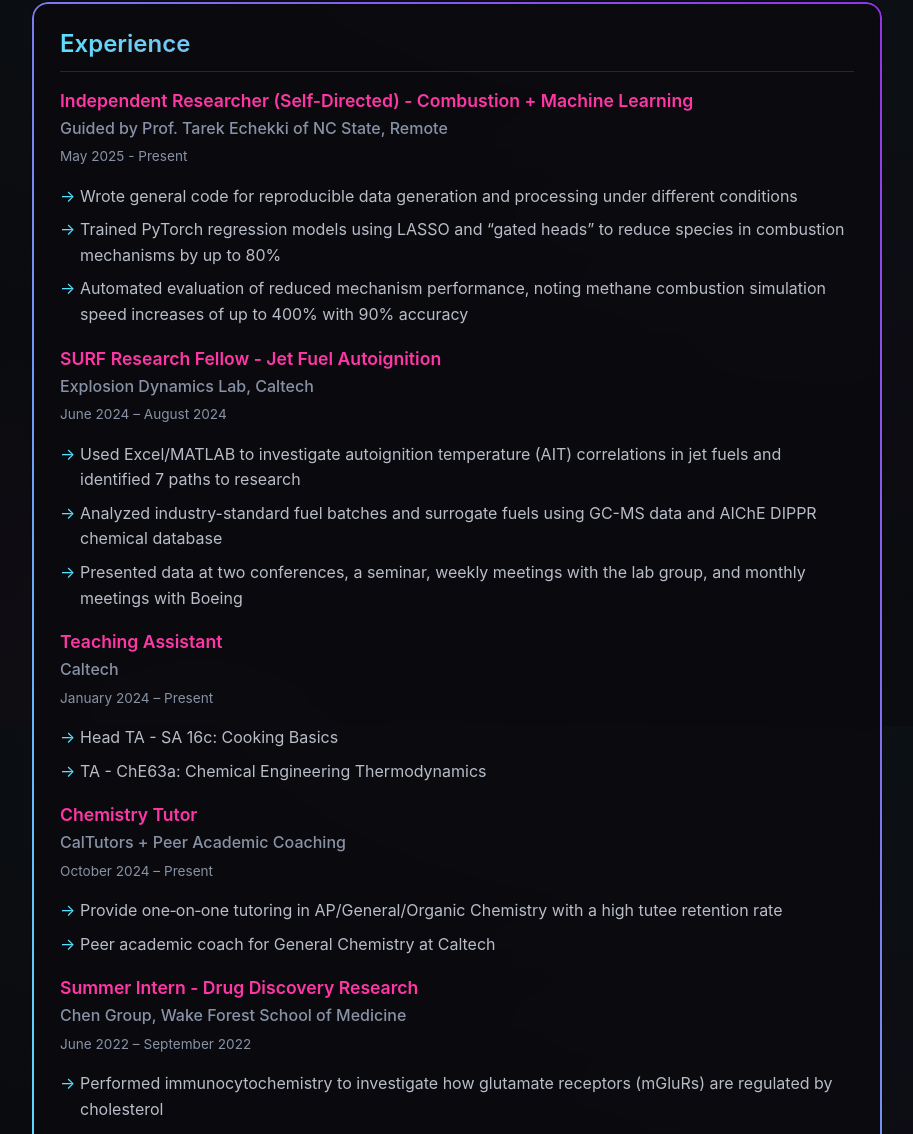
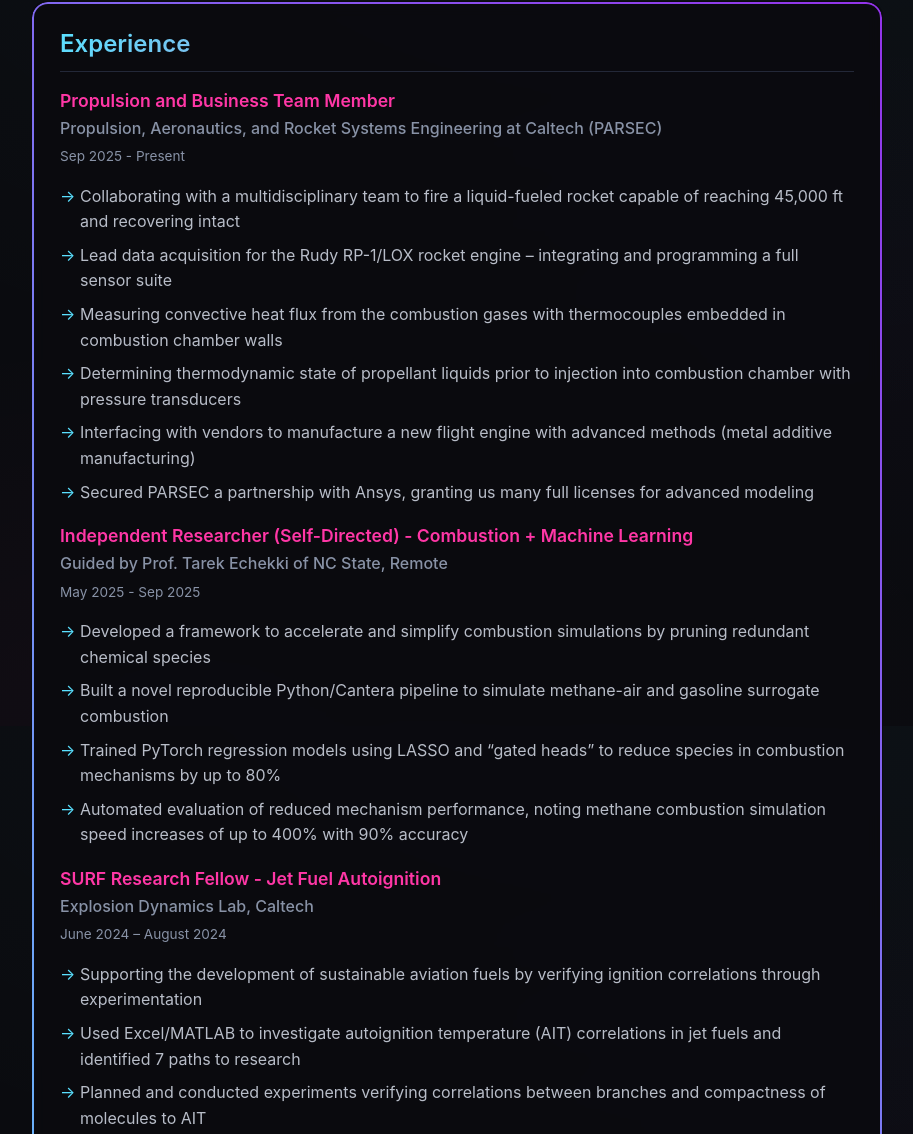
Before and after one commit to colingray3149/colingray3149.github.io, an Astro site: page /cv in a window 1280 px wide. Shown: the part 874-2008 px from the top of the page, without its empty margins (183-1096 px from the left). Built offline with nearby package versions, Linux system fonts and the light colour scheme; Astro itself is replaced by a stand-in of ours.

Commit message:
i think finished portfolio changes

```diff
--- a/src/pages/cv.astro
+++ b/src/pages/cv.astro
@@ -59,11 +59,25 @@
     <div class="cyber-box cv-section">
       <h2 class="section-title">Experience</h2>
       <div class="entry">
+        <h3 class="entry-title">Propulsion and Business Team Member</h3>
+        <p class="entry-subtitle">Propulsion, Aeronautics, and Rocket Systems Engineering at Caltech (PARSEC)</p>
+        <p class="entry-duration">Sep 2025 - Present</p>
+        <ul>
+          <li>Collaborating with a multidisciplinary team to fire a liquid-fueled rocket capable of reaching 45,000 ft and recovering intact</li>
+          <li>Lead data acquisition for the Rudy RP-1/LOX rocket engine – integrating and programming a full sensor suite</li>
+          <li>Measuring convective heat flux from the combustion gases with thermocouples embedded in combustion chamber walls</li>
+          <li>Determining thermodynamic state of propellant liquids prior to injection into combustion chamber with pressure transducers</li>
+          <li>Interfacing with vendors to manufacture a new flight engine with advanced methods (metal additive manufacturing)</li>
+          <li>Secured PARSEC a partnership with Ansys, granting us many full licenses for advanced modeling</li>
+        </ul>
+      </div>
+      <div class="entry">
         <h3 class="entry-title">Independent Researcher (Self-Directed) - Combustion + Machine Learning</h3>
         <p class="entry-subtitle">Guided by Prof. Tarek Echekki of NC State, Remote</p>
-        <p class="entry-duration">May 2025 - Present</p>
+        <p class="entry-duration">May 2025 - Sep 2025</p>
         <ul>
-          <li>Wrote general code for reproducible data generation and processing under different conditions</li>
+          <li>Developed a framework to accelerate and simplify combustion simulations by pruning redundant chemical species</li>
+          <li>Built a novel reproducible Python/Cantera pipeline to simulate methane-air and gasoline surrogate combustion</li>
           <li>Trained PyTorch regression models using LASSO and “gated heads” to reduce species in combustion mechanisms by up to 80%</li>
           <li>Automated evaluation of reduced mechanism performance, noting methane combustion simulation speed increases of up to 400% with 90% accuracy</li>
         </ul>
@@ -73,7 +87,9 @@
         <p class="entry-subtitle">Explosion Dynamics Lab, Caltech</p>
         <p class="entry-duration">June 2024 – August 2024</p>
         <ul>
+          <li>Supporting the development of sustainable aviation fuels by verifying ignition correlations through experimentation</li>
           <li>Used Excel/MATLAB to investigate autoignition temperature (AIT) correlations in jet fuels and identified 7 paths to research</li>
+          <li>Planned and conducted experiments verifying correlations between branches and compactness of molecules to AIT</li>
           <li>Analyzed industry-standard fuel batches and surrogate fuels using GC-MS data and AIChE DIPPR chemical database</li>
           <li>Presented data at two conferences, a seminar, weekly meetings with the lab group, and monthly meetings with Boeing</li>
         </ul>
@@ -85,6 +101,7 @@
         <ul>
           <li>Head TA - SA 16c: Cooking Basics</li>
           <li>TA - ChE63a: Chemical Engineering Thermodynamics</li>
+          <li>TA - Ge01: Earth and Environment</li>
         </ul>
       </div>
       <div class="entry">
@@ -191,6 +208,7 @@
   <div class="skills-group">
     <h3 class="skills-heading">Modeling &amp; Simulation</h3>
     <div class="skills-grid">
+      <span class="skill-chip">COMSOL</span>
       <span class="skill-chip">Cantera</span>
       <span class="skill-chip">FDS / PyroSim</span>
       <span class="skill-chip">ANSYS Fluent</span>
```
